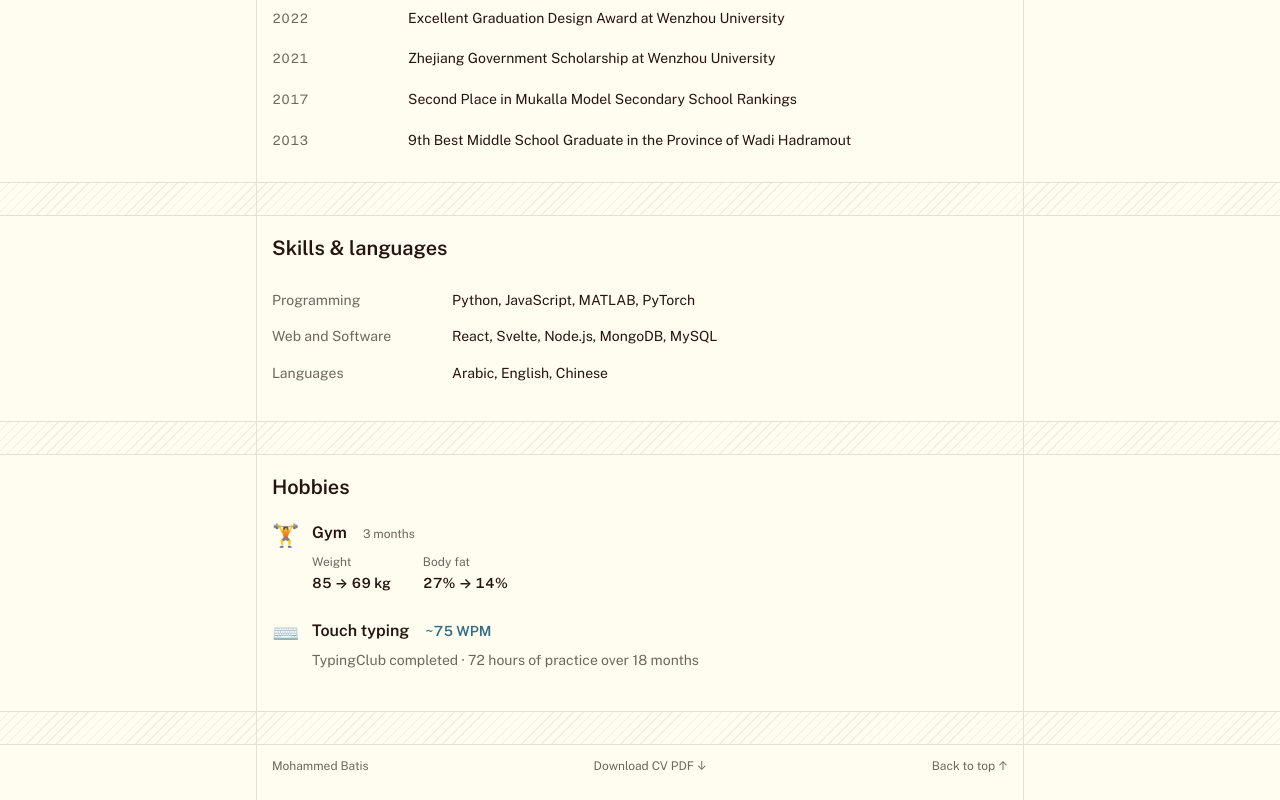
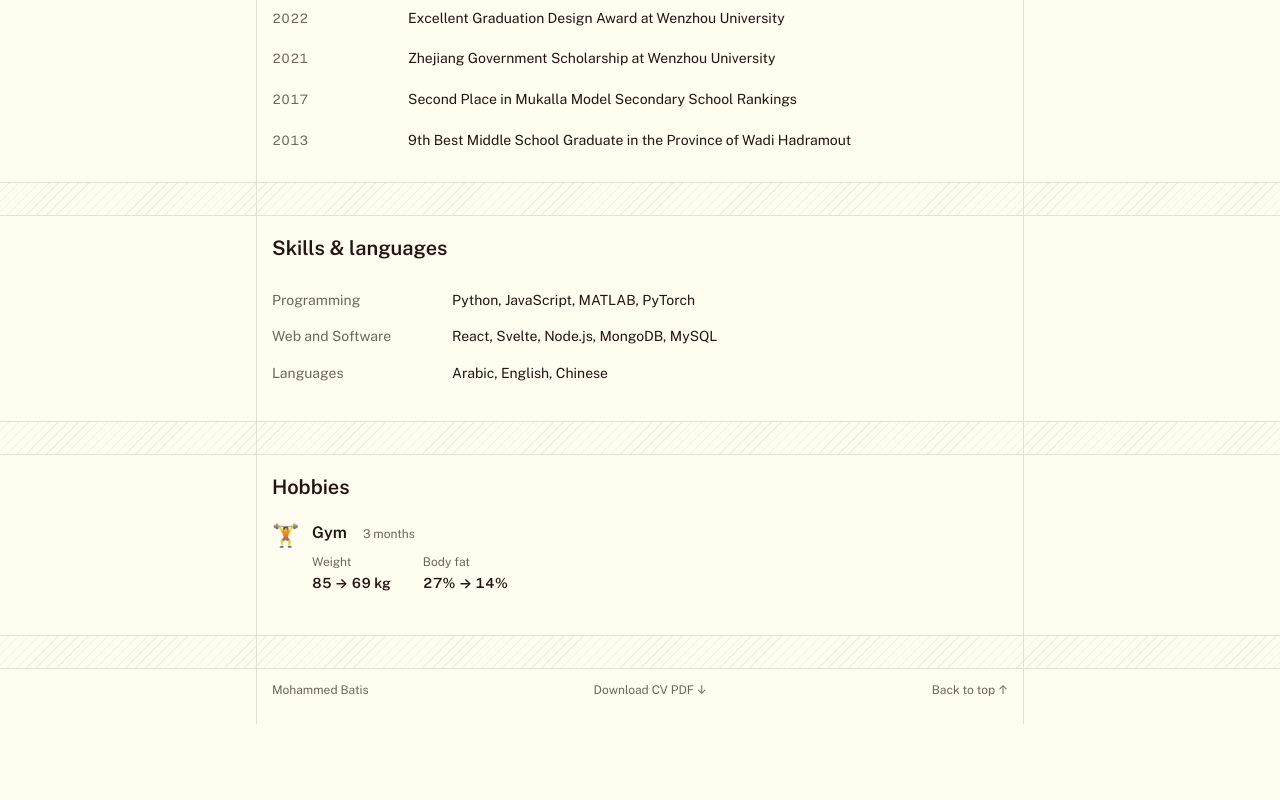
Before and after one commit to batis1/batis1, a SvelteKit app: page / in a window 1280 px wide. Shown: the part 2863-3663 px from the top of the page. After the commit the page ends 3587 px from the top, so only its background shows below. Built offline with nearby package versions, Linux system fonts and the light colour scheme.

Commit message:
Remove touch typing hobby from homepage

```diff
--- a/src/routes/+page.svelte
+++ b/src/routes/+page.svelte
@@ -186,13 +186,6 @@ const publications = [
             </dl>
         </div>
     </div>
-    <div class="hobby">
-        <span class="hobby-icon" aria-hidden="true">&#x2328;&#xFE0F;</span>
-        <div>
-            <h3>Touch typing <span class="typing-speed">~75 WPM</span></h3>
-            <p class="hobby-detail"><a href="https://www.typingclub.com/">TypingClub</a> completed &middot; 72 hours of practice over 18 months</p>
-        </div>
-    </div>
 </section>
 <footer><span>Mohammed Batis</span><a href={profile.cv}>Download CV PDF &darr;</a><a href="#cv">Back to top &uarr;</a></footer>
 </main>
@@ -215,15 +208,12 @@ nav { display: flex; flex-wrap: wrap; gap: 12px 24px; align-items: center; justi
 nav div { display: flex; flex-wrap: wrap; gap: 8px 24px; }
 .monogram { font-weight: 700; font-size: 16px; }
 .hobby { display: grid; grid-template-columns: 28px minmax(0, 1fr); gap: 12px; }
-.hobby + .hobby { margin-top: 24px; }
 .hobby-icon { font-size: 22px; line-height: 28px; }
 .hobby h3 { display: flex; flex-wrap: wrap; align-items: baseline; gap: 8px 16px; }
 .hobby-note { font-size: 12px; font-weight: 400; color: #70665e; }
 .hobby-stats { display: flex; flex-wrap: wrap; gap: 12px 32px; margin: 8px 0 0; font-size: 14px; }
 .hobby-stats dt { font-size: 12px; color: #70665e; }
 .hobby-stats dd { margin: 0; font-weight: 600; font-variant-numeric: tabular-nums; }
-.typing-speed { font-size: 14px; color: #326b85; font-variant-numeric: tabular-nums; }
-.hobby-detail { margin: 6px 0 0; font-size: 14px; color: #70665e; text-wrap: pretty; }
 header { display: flex; align-items: center; gap: 24px; padding: 48px 32px 32px; }
 header img { width: 96px; height: 96px; flex-shrink: 0; border-radius: 50%; object-fit: cover; object-position: center top; mix-blend-mode: multiply; border: 1px solid #e4e0d6; }
 h1 { font-size: 30px; line-height: 1.2; font-weight: 600; margin: 0 0 8px; text-wrap: balance; }
```
